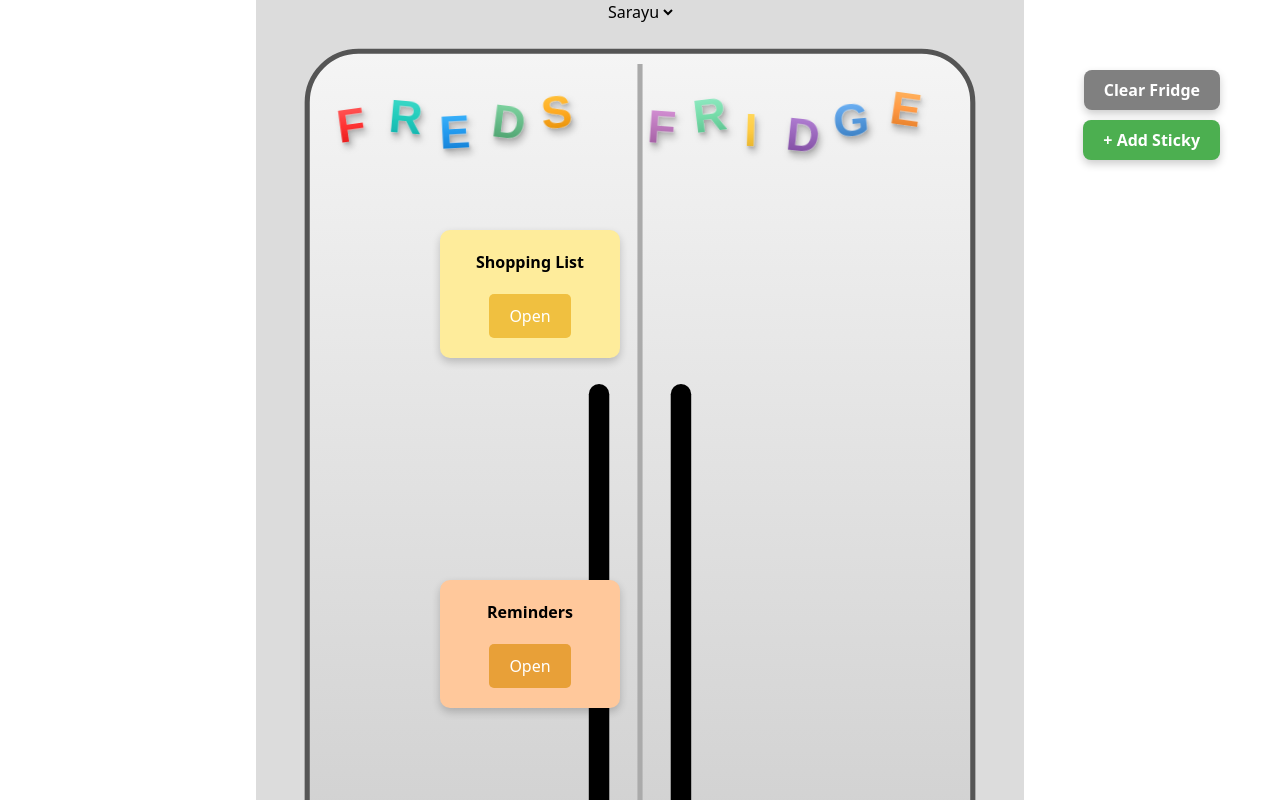
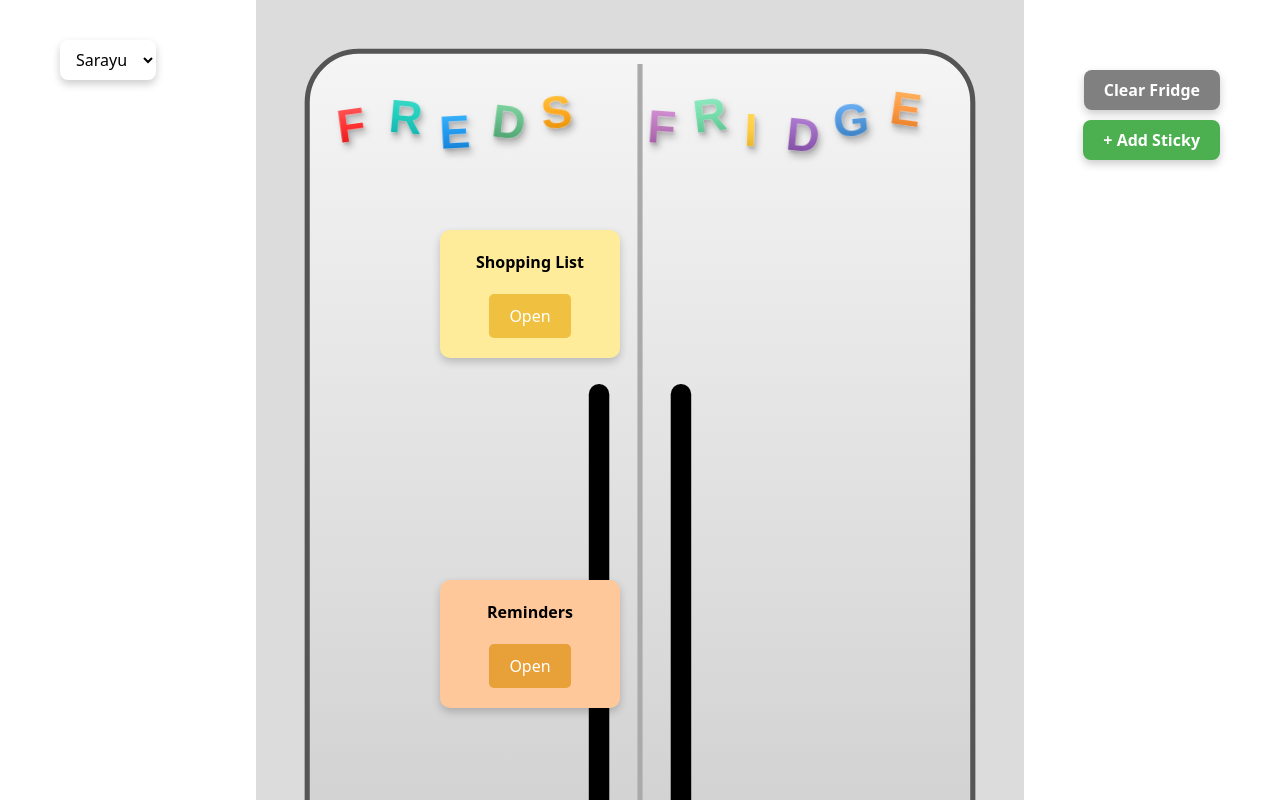
Before and after one commit to sarayuv/sasehack-2025, a React (Vite) app in the folder frontend/: page / in a window 1280 px wide. Shown: the top 800 px of the page. Built offline with nearby package versions, Linux system fonts and the light colour scheme.

Commit message:
users on stickys!

```diff
--- a/frontend/src/App.css
+++ b/frontend/src/App.css
@@ -69,3 +69,18 @@ body, html {
 .clear-fridge-button:hover {
   background-color: #353535;
 }
+
+.user-dropdown {
+  position: fixed;
+  top: 40px;
+  left: 60px;
+  z-index: 2000;
+  padding: 8px 12px;
+  background-color: white;
+  color: black;
+  border: none;
+  border-radius: 8px;
+  cursor: pointer;
+  font-size: 1rem;
+  box-shadow: 0 4px 8px rgba(0, 0, 0, 0.2);
+}
--- a/frontend/src/App.jsx
+++ b/frontend/src/App.jsx
@@ -74,7 +74,7 @@ function App() {
   const addNote = (text, color) => {
     if (text.trim()) {
       setNotes((prev) => {
-        const updated = [...prev, { id: Date.now() + Math.random(), text, color }];
+        const updated = [...prev, {id: Date.now() + Math.random(), text, color, user: currentUser}];
         localStorage.setItem('notes', JSON.stringify(updated));
         return updated;
       });
--- a/frontend/src/components/Notes.jsx
+++ b/frontend/src/components/Notes.jsx
@@ -54,6 +54,9 @@ const Notes = ({ notes, addNote, deleteNote, isNotesModalOpen, setIsNotesModalOp
               ×
             </button>
             <div className="note-text">{note.text}</div>
+            <div className="note-user" style={{fontSize: '0.7em', marginTop: '8px', color: '#333'}}>
+              {note.user && '- ' + note.user}
+            </div>
           </div>
         ))}
       </div>
```
